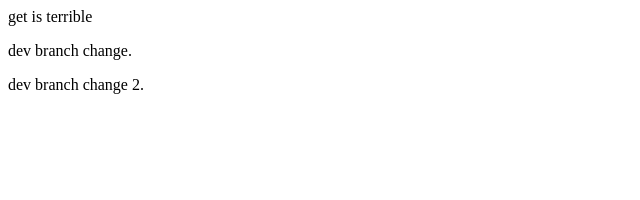
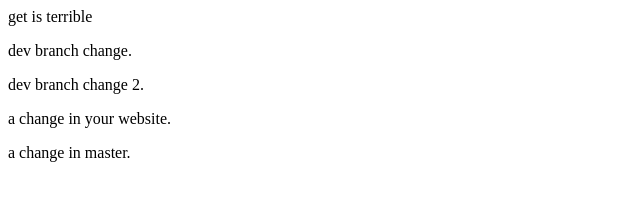
Before and after one commit to britger1/example, a plain HTML site: page index.html in a window 1280 px wide. Shown: the whole page, without its empty margins (0-640 px from the left). Drawn offline with Linux system fonts and the light colour scheme.

Commit message:
master has been changed

```diff
--- a/index.html
+++ b/index.html
@@ -5,5 +5,7 @@
 <p>get is terrible</p>
 <p>dev branch change.</p>
 <p>dev branch change 2.</p>
+<p>a change in your website.</p>
+<p>a change in master.</p>
 </body>
 </html>
```
